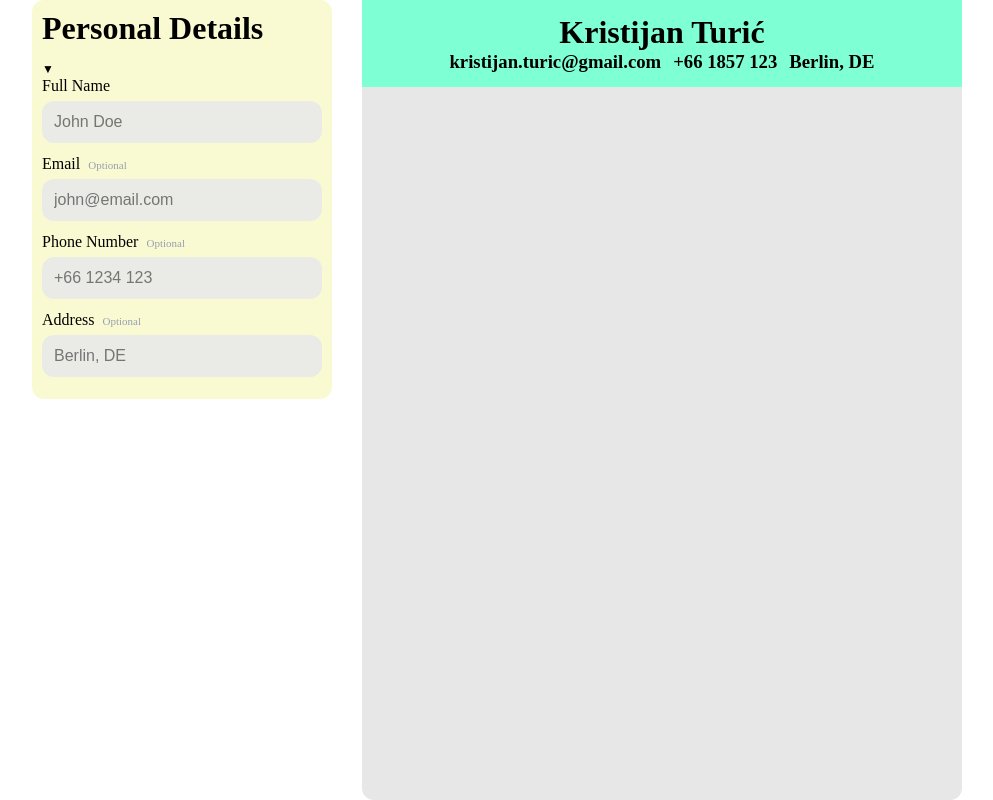
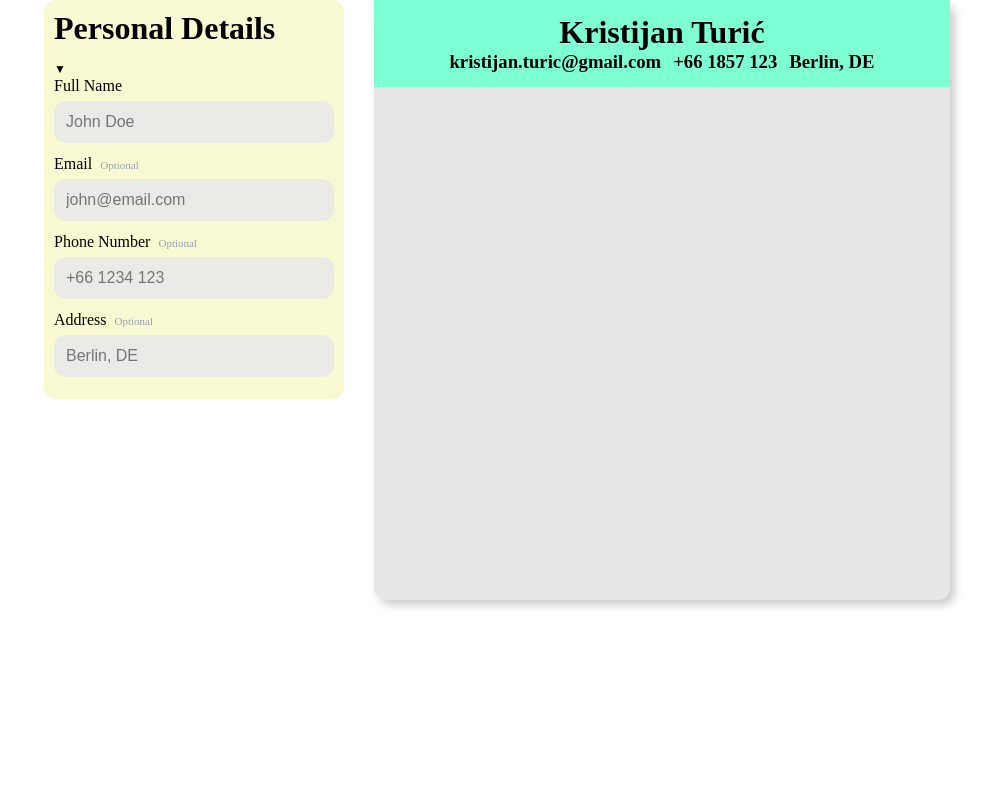
Before and after one commit to KristijanTuric/cv-application, a React (Vite) app: page / in a window 1280 px wide. Shown: the whole page, without its empty margins (143-1136 px from the left). Built offline with nearby package versions, Linux system fonts and the light colour scheme; a web font is replaced by a local one.

Commit message:
Update style

```diff
--- a/src/styles/App.css
+++ b/src/styles/App.css
@@ -4,3 +4,9 @@
     gap: 30px;
     align-items: flex-start;
 }
+
+.input-components {
+    display: flex;
+    flex-direction: column;
+    gap: 16px;
+}
--- a/src/styles/Resume.css
+++ b/src/styles/Resume.css
@@ -1,6 +1,10 @@
 .resume-container {
-    min-width: 600px;
-    min-height: 800px;
+    width: 45%;
+    height: 100%;
+    min-width: 420px;
+    min-height: 600px;
     background-color:rgb(231, 231, 231);
     border-radius: 12px;
+
+    box-shadow: 5px 5px 10px rgba(0, 0, 0, 0.2); /* Optional: Soft shadow */
 }
```
